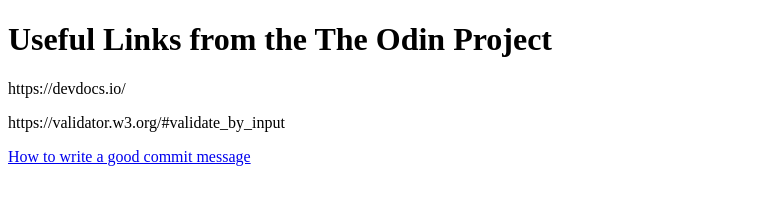
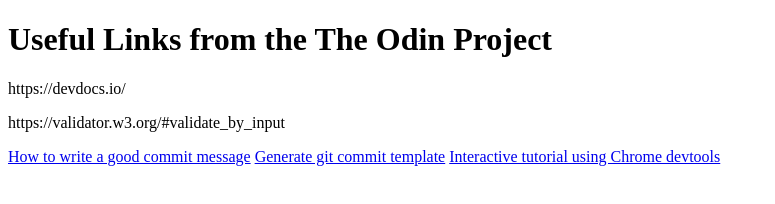
Before and after one commit to jpmoranpac/OdinProject, a plain HTML site: page UsefulLinksAndNotes.html in a window 1280 px wide. Shown: the whole page, without its empty margins (0-775 px from the left). Drawn offline with Linux system fonts and the light colour scheme.

Commit message:
Update notes and links

```diff
--- a/UsefulLinksAndNotes.html
+++ b/UsefulLinksAndNotes.html
@@ -11,4 +11,6 @@
     <p>https://devdocs.io/</p>
     <p>https://validator.w3.org/#validate_by_input</p>
     <a href="https://cbea.ms/git-commit/">How to write a good commit message</a>
+    <a href="https://gist.github.com/lisawolderiksen/a7b99d94c92c6671181611be1641c733">Generate git commit template</a>
+    <a href="https://developer.chrome.com/docs/devtools/css">Interactive tutorial using Chrome devtools</a>
 </body>
```
